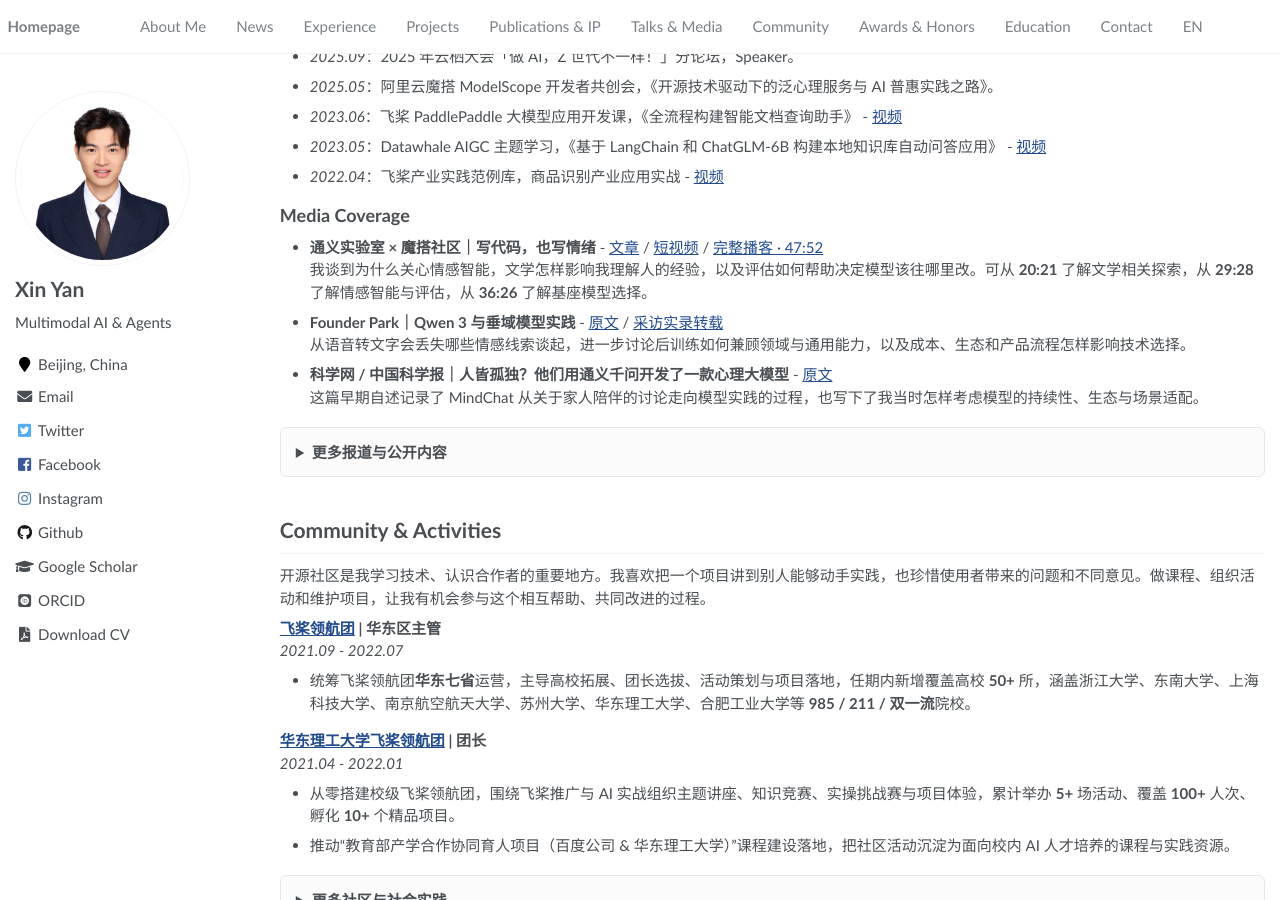
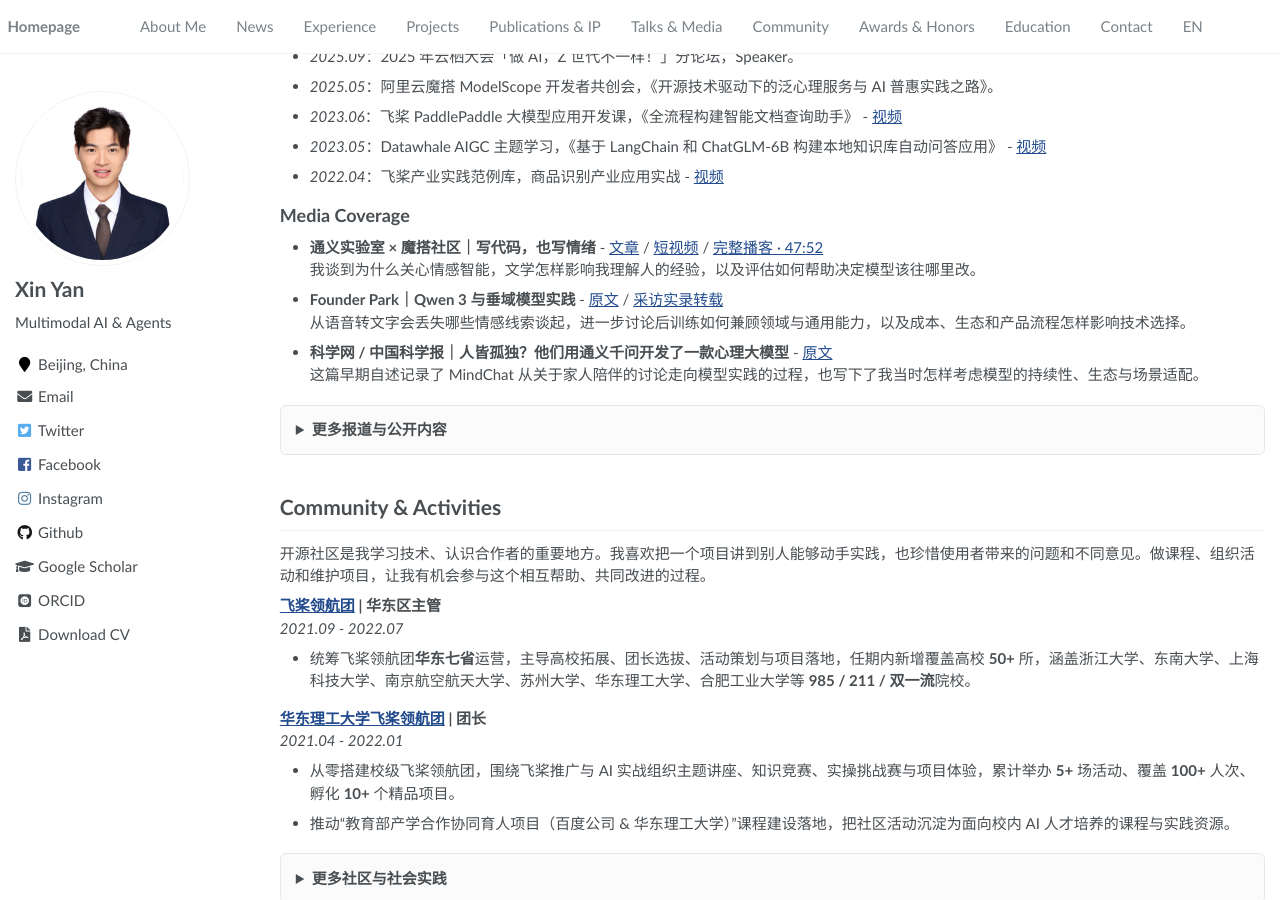
Before and after one commit to thomas-yanxin/thomas-yanxin.github.io, a Jekyll site: the page built from _pages/about.md, in a window 1280 px wide and 900 px high, scrolled down 3399 px. Built offline with Jekyll 4.4.1, drawn with Linux system fonts in a browser that asks for light colours; some web fonts are replaced.

Commit message:
Update about.md

```diff
--- a/_pages/about.md
+++ b/_pages/about.md
@@ -179,7 +179,7 @@
 ## Media Coverage
 
 * **通义实验室 × 魔搭社区｜写代码，也写情绪** - [文章](https://mp.weixin.qq.com/s/a16sWs_QPtvoeY4J5eexTg) / [短视频](https://www.bilibili.com/video/BV1GVgNzLEHs/) / [完整播客 · 47:52](https://www.xiaoyuzhoufm.com/episode/6878c7f5a9dec92500c5c93e)<br>
-  我谈到为什么关心情感智能，文学怎样影响我理解人的经验，以及评估如何帮助决定模型该往哪里改。可从 **20:21** 了解文学相关探索，从 **29:28** 了解情感智能与评估，从 **36:26** 了解基座模型选择。
+  我谈到为什么关心情感智能，文学怎样影响我理解人的经验，以及评估如何帮助决定模型该往哪里改。
 * **Founder Park｜Qwen 3 与垂域模型实践** - [原文](https://mp.weixin.qq.com/s/pb8eoQhvAF9O5N3CSO7rIg) / [采访实录转载](https://news.sina.com.cn/sx/2025-04-30/detail-ineuxrwv4808216.shtml)<br>
   从语音转文字会丢失哪些情感线索谈起，进一步讨论后训练如何兼顾领域与通用能力，以及成本、生态和产品流程怎样影响技术选择。
 * **科学网 / 中国科学报｜人皆孤独？他们用通义千问开发了一款心理大模型** - [原文](https://news.sciencenet.cn/htmlnews/2023/12/513458.shtm)<br>
@@ -190,7 +190,6 @@
 
 * 【阿里通义千问】通义千问 + 心理领域 = ? - [链接](https://mp.weixin.qq.com/s/ZcRES0s7zD_yDeWTTr6Gyg)
 * 【机器之心 SOTA 模型】MindChat 心理大模型等项目多个新模型版本开源 - [链接](https://mp.weixin.qq.com/s/PppVdSHObBG7IRA-vgVLlA)
-
 * 【机器之心 SOTA 模型】不妨一试的开源项目：基座模型、领域精调、推理加速及 Agent 开发开源方案季度盘点 - [链接](https://mp.weixin.qq.com/s/ApOMU6qRfYopCW0NkUCQCQ)
 * 【OpenMMLab】EMO 了？来和 MindChat 聊聊，可在线体验的 AI 心理大模型 - [链接](https://mp.weixin.qq.com/s/wOQP2A0nm0OGaiwzdJ9wPg)
 * 【魔搭 ModelScope 社区】基于 Qwen-7B 的垂域大模型 MindChat 心理大模型上线魔搭 - [链接](https://mp.weixin.qq.com/s/frJwp-kLuF_aT_vt8V6hJQ)
```
